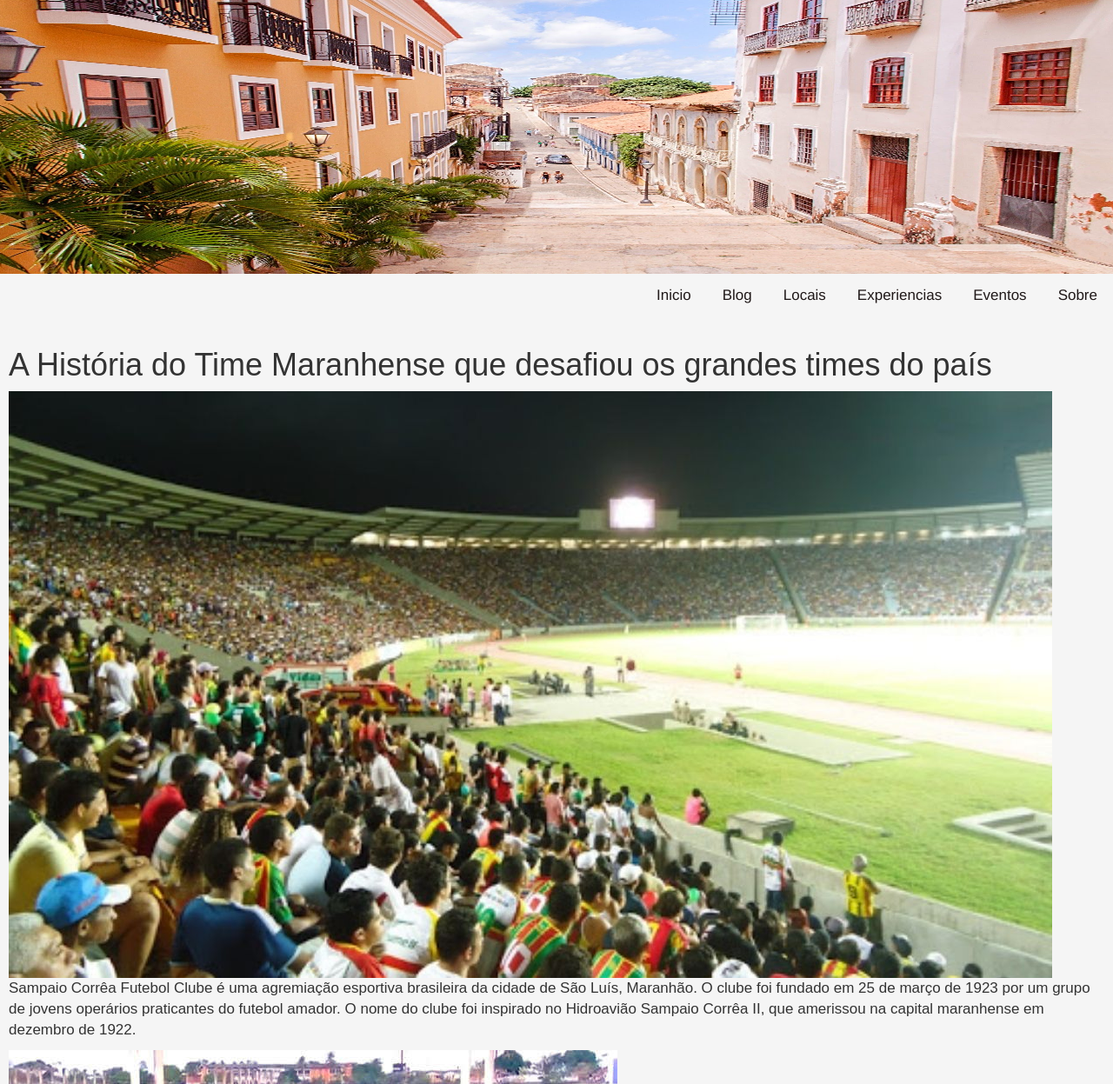
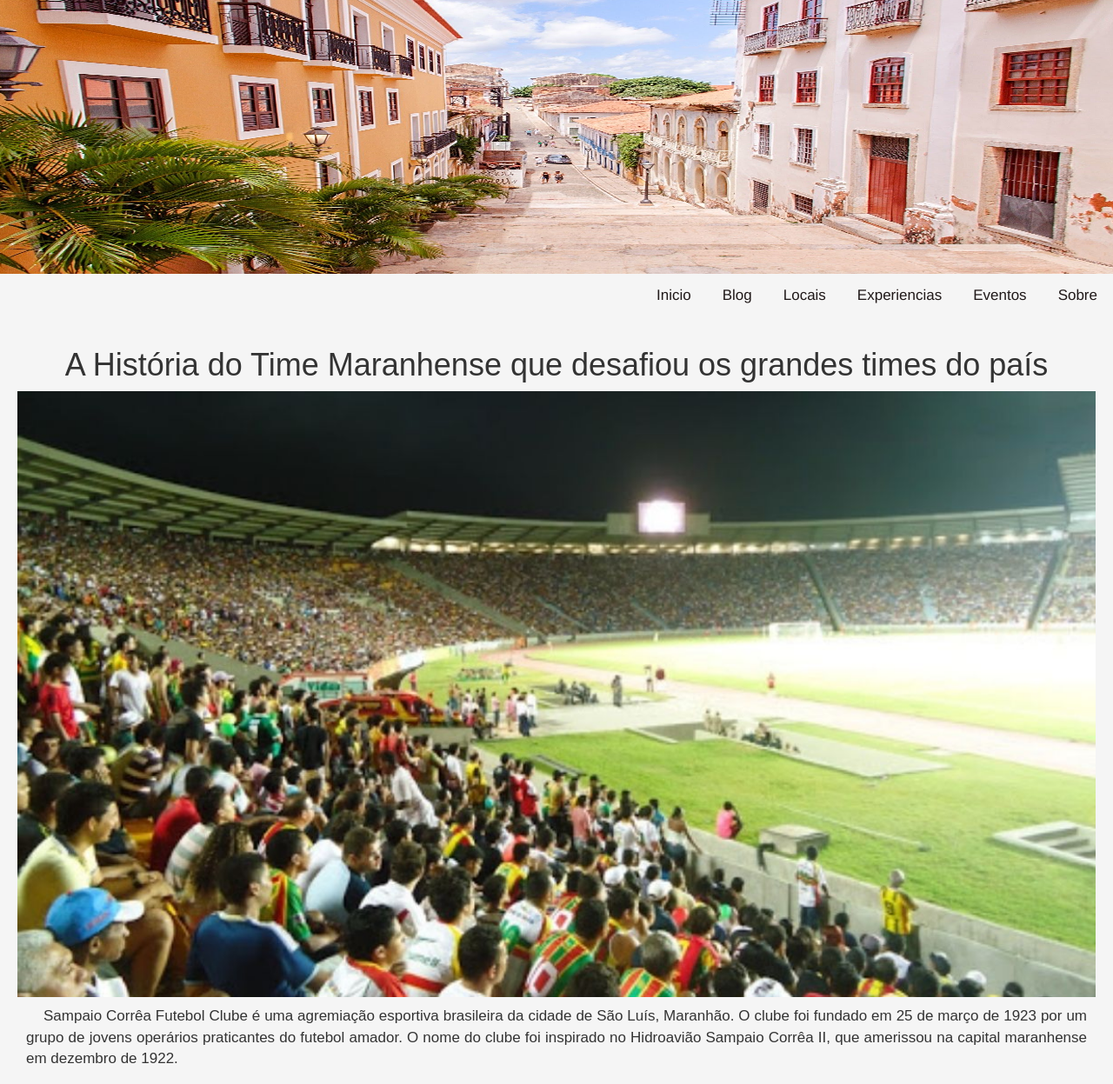
Before and after one commit to lippekstro/agitos_slz, a PHP site: page /views/blog_exibe.php in a window 1280 px wide; the page is wider, and only the part inside the window is pictured. Shown: the top 1247 px of that part at 87% size. Run offline with PHP 8.4, Linux system fonts and the light colour scheme.

Commit message:
blog exibe

```diff
--- a/css/blog.css
+++ b/css/blog.css
@@ -13,3 +13,15 @@
     left: 50%;
     translate: -50%;
 }
+
+/* blog_exibe */
+
+.blog-exibe h1 {
+    text-align: center;
+}
+
+.blog-exibe p {
+    text-align: justify;
+    margin: 1rem;
+    text-indent: 2rem;
+}
--- a/views/blog_exibe.php
+++ b/views/blog_exibe.php
@@ -2,41 +2,21 @@
 require_once $_SERVER["DOCUMENT_ROOT"] . '/agitos_slz/templates/cabecalho.php';
 ?>
 
+<section class="blog-exibe">
 
-<h1 class="texto">A História do Time Maranhense que desafiou os grandes times do país</h1>
-<img src="../img/castelao_publico.jpg" alt="castelao_publico" class="img">
+    <h1>A História do Time Maranhense que desafiou os grandes times do país</h1>
 
-<p class="texto1">Sampaio Corrêa Futebol Clube é uma agremiação esportiva brasileira da cidade de São Luís,
-    Maranhão.
-    O clube foi fundado em 25 de março de 1923 por um grupo de jovens operários praticantes do futebol
-    amador. O nome do clube foi inspirado no Hidroavião
-    Sampaio Corrêa II, que amerissou na capital maranhense em dezembro de 1922.</p>
-<img src="../img/2019_sampaio_correa_x_nautico_final_da_serie_c_700_2.jpg" alt="2019_sampaio_correa_x_nautico_final_da_serie_c_700_2" class="img">
+    <img src="../img/castelao_publico.jpg" alt="castelao_publico" width="100%" height="auto">
 
-<p class="texto1">Bastante popular no cenário nacional do futebol brasileiro, o clube é o principal e o
-    de maior torcida do Estado do Maranhão e um dos maiores do Nordeste. O Sampaio Corrêa
-    tem o tubarão como seu mascote e suas cores são o encarnado, o verde e o amarelo.
-    Costuma mandar seus jogos no Estádio Castelão. Seus principais adversários são o7
-    Moto Club e o Maranhão Atlético Clube, com quem compartilha as maiores rivalidades do
-    futebol maranhense.
-    É o clube que possui a maior quantidade de títulos do Campeonato
-    Maranhense com 36 conquistas - sendo oito delas de forma invicta - e
-    é o único do Maranhão que venceu a Copa Norte (em 1998) e a Copa do Nordeste (em 2018),
-    sendo, desta maneira, o único clube do Brasil a ser campeão de dois regionais distintos.
-    É também a única agremiação brasileira a ter sido campeã de três divisões nacionais diferentes - a
-    Segunda Divisão de 1972 (atual Série B), a Terceira Divisão de 1997 (atual Série C) e a
-    Série D de 2012.
-</p>
-<img src="../img/CAstelao.jpg" alt="Castelão" class="img">
+    <p>
+        Sampaio Corrêa Futebol Clube é uma agremiação esportiva brasileira da cidade de São Luís,
+        Maranhão.
+        O clube foi fundado em 25 de março de 1923 por um grupo de jovens operários praticantes do futebol
+        amador. O nome do clube foi inspirado no Hidroavião
+        Sampaio Corrêa II, que amerissou na capital maranhense em dezembro de 1922.
+    </p>
 
-<p class="texto1">
-    Em competições nacionais, soma participações em 12 edições na Série A do Campeonato
-    Brasileiro (considerando a era da Taça Brasil), 18 na Série B do Brasileiro e outras
-    26 na Copa do Brasil. O Sampaio Corrêa é ainda a única equipe maranhense a ter
-    participado de um torneio internacional oficial, a Copa Conmebol de 1998, tendo
-    alcançado a fase semifinal.
-</p>
-<p class="texto1">Carlos Henrique</p>
+</section>
 
 <?php
 require_once $_SERVER["DOCUMENT_ROOT"] . '/agitos_slz/templates/rodape.php';
```
